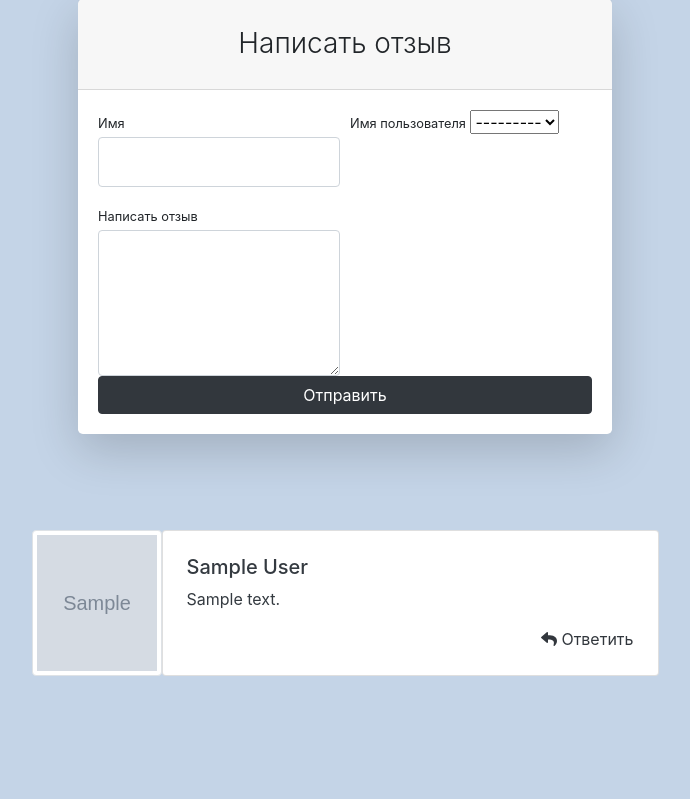
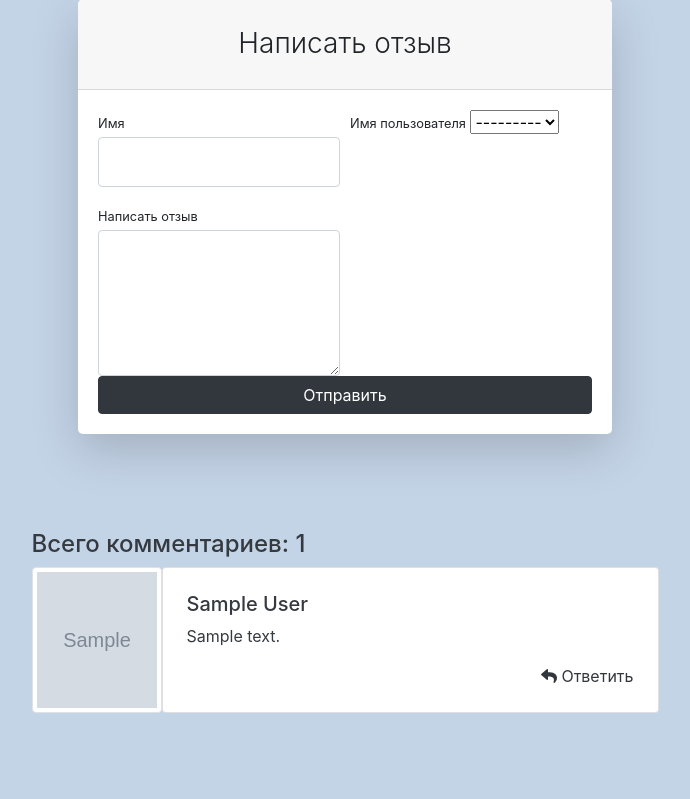
Before and after one commit to KhamzinAdel/store, a Django app: template users/templates/users/reviews.html in a window 1280 px wide. Shown: the part 49-848 px from the top of the page, without its empty margins (295-985 px from the left). Before the commit the page ends 725 px from the top, so only its background shows below. Run offline with Django 4.2, Linux system fonts and the light colour scheme; tables that the repository leaves empty hold one stand-in row (values such as "Sample post"); the template is opened without the code that fills it: values that come from a table or form of the project are taken from there, most other values are stand-ins (such as "Sample title", 1, 10 or a date in 2020); grey boxes marked "Sample" are stand-in pictures; some libraries are stand-ins or nearby versions.

Commit message:
adding a review counter in html

```diff
--- a/users/templates/users/reviews.html
+++ b/users/templates/users/reviews.html
@@ -59,12 +59,11 @@
                 </div>
             </div>
         </main>
-
-
-<section>
+    <section>
   <div class="container my-5 py-5 text-dark">
     <div class="row d-flex justify-content-center">
       <div class="col-md-11 col-lg-9 col-xl-7">
+      <h4>Всего комментариев: {{ count_review }}</h4>
       {% for review in reviews %}
         <div class="d-flex flex-start mb-4">
            <img width="130" height="100"
```
